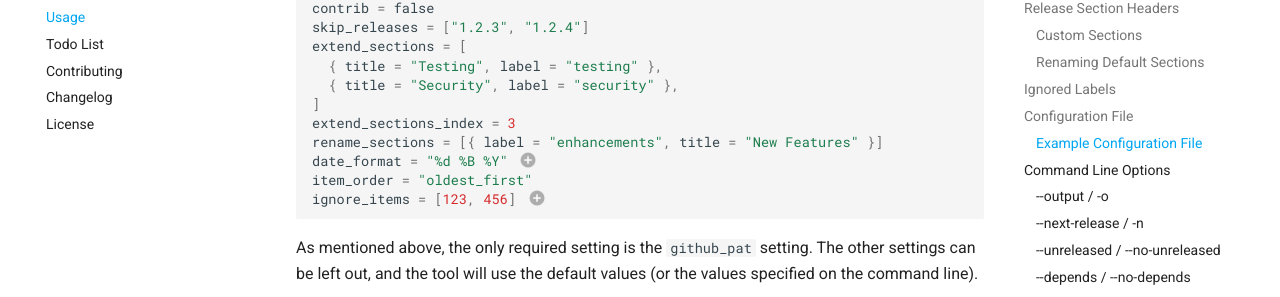
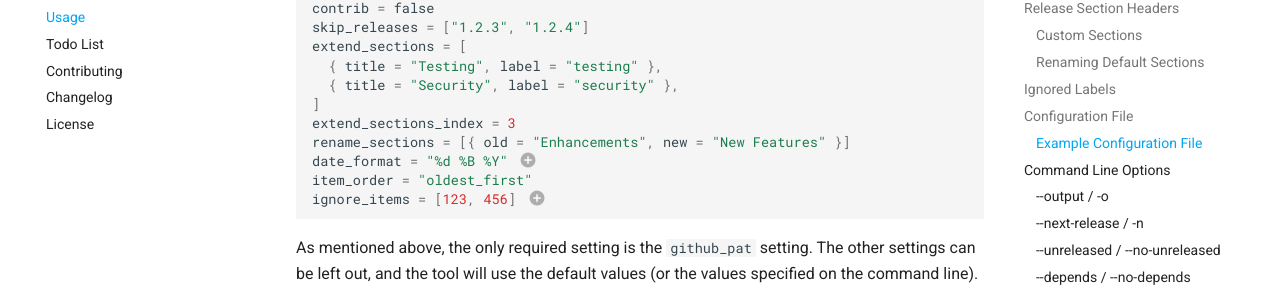
Before and after one commit to seapagan/github-changelog-md, an MkDocs documentation site: the page built from docs/usage.md, in a window 1280 px wide and 900 px high, scrolled down 5490 px. Shown: the part 127-424 px from the top of the window. Built offline with MkDocs 1.6.1 and Material for MkDocs 9.7.7, drawn with Linux system fonts in a browser that asks for light colours; emoji names are drawn with the system emoji font; comment, search, counter and statistics services are not loaded.

Commit message:
docs: fix incorrect info in example config
Signed-off-by: Grant Ramsay <seapagan@gmail.com>

```diff
--- a/docs/usage.md
+++ b/docs/usage.md
@@ -263,7 +263,7 @@ extend_sections = [
   { title = "Security", label = "security" },
 ]
 extend_sections_index = 3
-rename_sections = [{ label = "enhancements", title = "New Features" }]
+rename_sections = [{ old = "Enhancements", new = "New Features" }]
 date_format = "%d %B %Y" # (2)!
 item_order = "oldest_first"
 ignore_items = [123, 456] # (3)!
```
